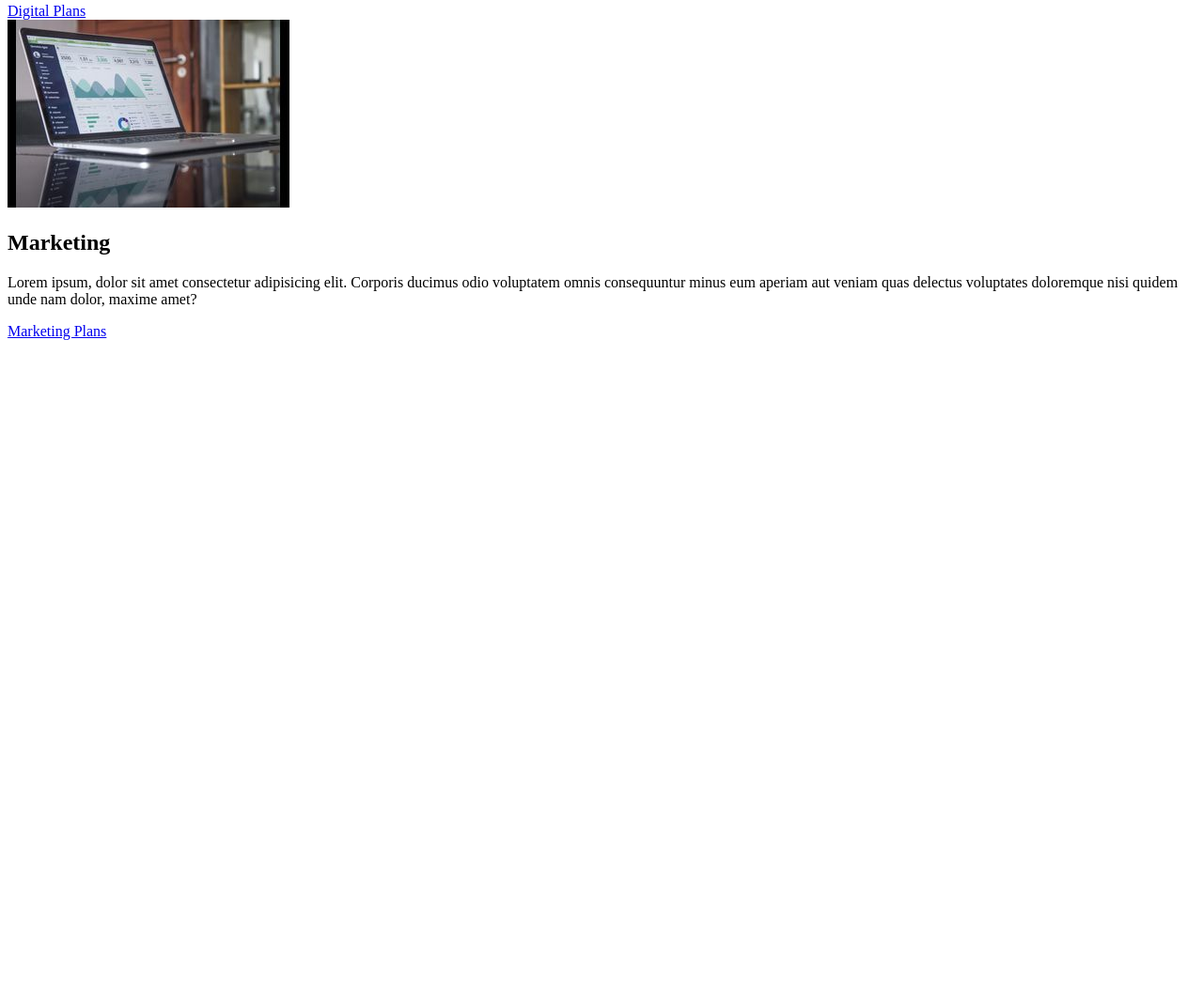
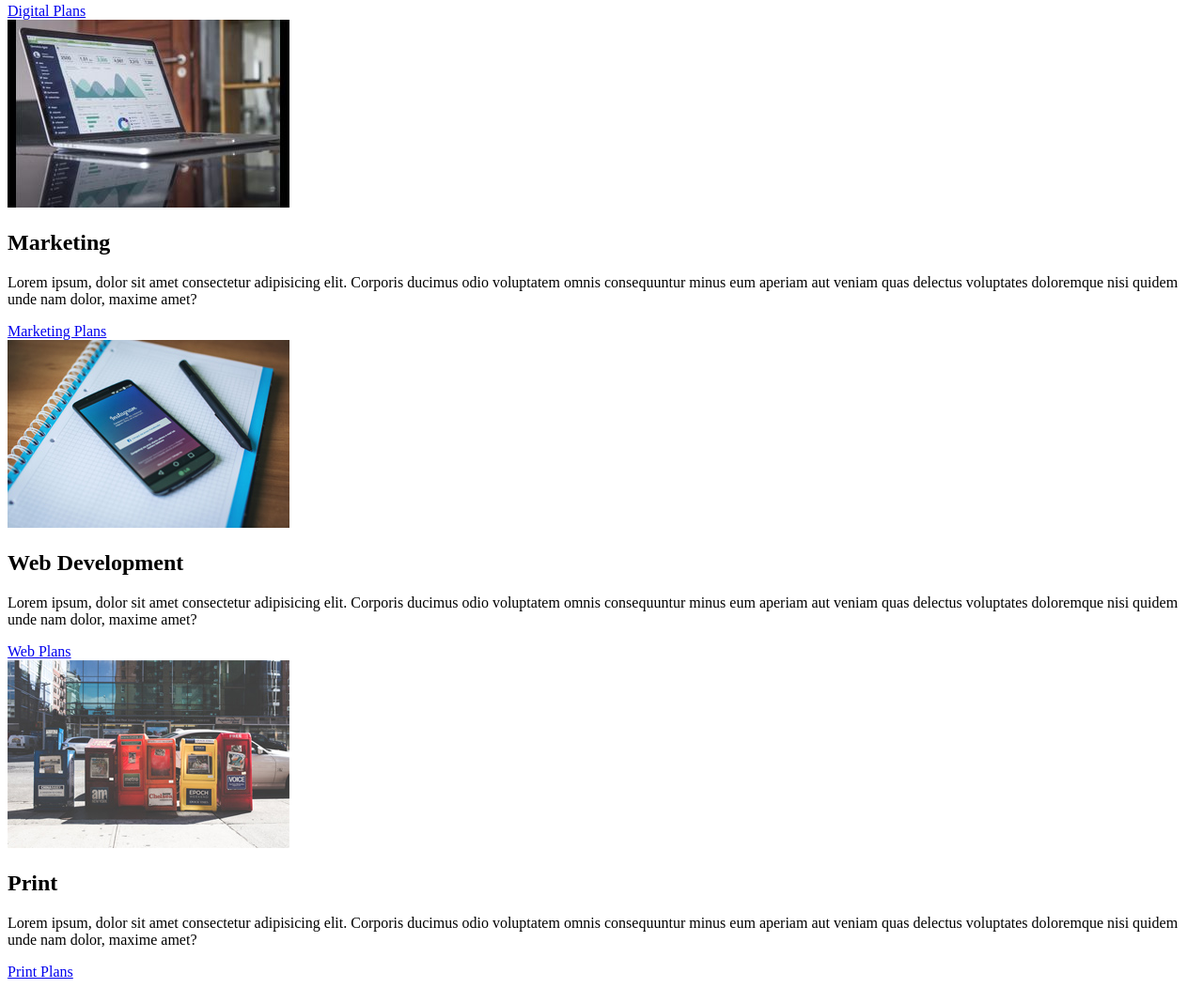
Before and after one commit to afzamadiha/web1-final-project, a plain HTML site: page index.html in a window 1280 px wide. Shown: the part 1341-2393 px from the top of the page at 94% size. Before the commit the page ends 1711 px from the top, so only its background shows below. Drawn offline with Linux system fonts and the light colour scheme.

Commit message:
Added article inside section with image,subheading, paragrapgh and a link for print service

```diff
--- a/index.html
+++ b/index.html
@@ -63,6 +63,28 @@
 
 </article>
 
+<!--web production article within services section so that link is directed towards services-->
+<article>
+
+
+    <img src="images/web.jpg" alt="phone for web">
+    <h2>Web Development</h2>
+    <p>Lorem ipsum, dolor sit amet consectetur adipisicing elit. Corporis ducimus odio voluptatem omnis consequuntur minus eum aperiam aut veniam quas delectus voluptates doloremque nisi quidem unde nam dolor, maxime amet?</p>
+    <a href="#services">Web Plans</a>
+
+</article>
+
+<!--print article within services section so that link is directed towards services-->
+<article>
+
+
+    <img src="images/print.jpg" alt="print boxes">
+    <h2>Print</h2>
+    <p>Lorem ipsum, dolor sit amet consectetur adipisicing elit. Corporis ducimus odio voluptatem omnis consequuntur minus eum aperiam aut veniam quas delectus voluptates doloremque nisi quidem unde nam dolor, maxime amet?</p>
+    <a href="#services">Print Plans</a>
+
+</article>
+
 
 
 </section>
```
